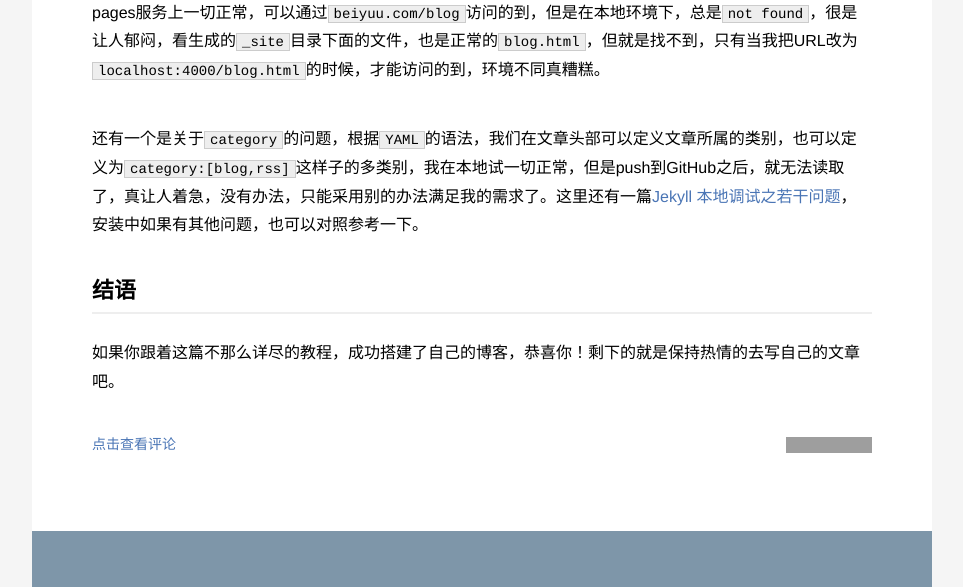
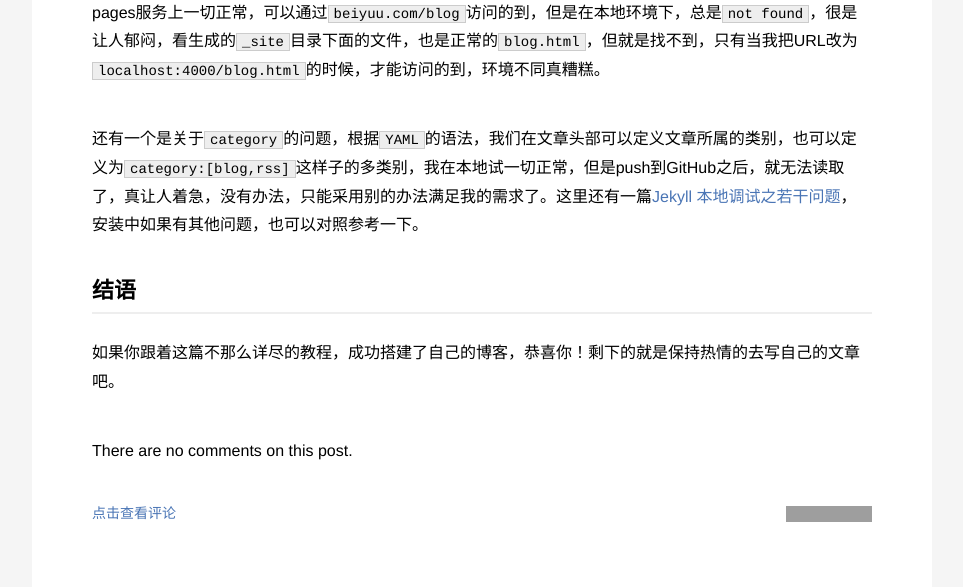
Before and after one commit to ioloveuu/ioloveuu.github.io, a Jekyll site: the page built from _posts/2012-02-22-github-pages.md, in a window 1280 px wide and 900 px high, scrolled down 14017 px, cut to the strip 0-587 px from the top of the window. Shown: the whole strip, without its empty margins (158-1121 px from the left). Built offline with Jekyll 4.4.1, drawn with Linux system fonts in a browser that asks for light colours; a script that is not in the unit is left out; grey boxes are pictures that could not be loaded.

Commit message:
Update 2012-02-22-github-pages.md

```diff
--- a/_posts/2012-02-22-github-pages.md
+++ b/_posts/2012-02-22-github-pages.md
@@ -364,3 +364,39 @@
 [17]: http://jekyllbootstrap.com/
 [18]: http://chxt6896.github.com/blog/2012/02/13/blog-jekyll-native.html
 [a-record]: https://help.github.com/articles/my-custom-domain-isn-t-working
+<noscript>Please enable JavaScript to view the comment form powered by <a href="https://commentit.io/">Comm(ent|it)</a></noscript>
+<div id="commentit"></div>
+<script type="text/javascript">
+  /** CONFIGURATION VARIABLES **/
+  var commentitUsername = 'ioloveuu';
+  var commentitRepo = 'ioloveuu/ioloveuu.github.io';
+  var commentitPath = '{{ page.path }}';
+
+  /** DON'T EDIT FOLLOWING LINES **/
+  (function() {
+      var commentit = document.createElement('script');
+      commentit.type = 'text/javascript';
+      commentit.async = true;
+      commentit.src = 'https://commentit.io/static/embed/dist/commentit.js';
+      (document.getElementsByTagName('head')[0] || document.getElementsByTagName('body')[0]).appendChild(commentit);
+  })();
+</script>
+  {%if page.comments %}
+  {% assign sorted_comments = (page.comments | sort: 'date') %}
+{% endif %}
+{% for c in sorted_comments %}
+  <div class="media">
+    <div class="media-left">
+      <img src="{{ c.author.picture }}" alt="{{ c.author.displayName}}" height="73" width="73">
+    </div>
+    <div class="media-body">
+      <p class="text-muted">
+        <a href="{{ c.author.url }}">{{ c.author.displayName }}</a>
+        on {{ c.date | date_to_string }}
+      </p>
+      <p>{{ c.content | newline_to_br }}</p>
+    </div>
+  </div>
+{% else %}
+  There are no comments on this post.
+{% endfor %}
```
